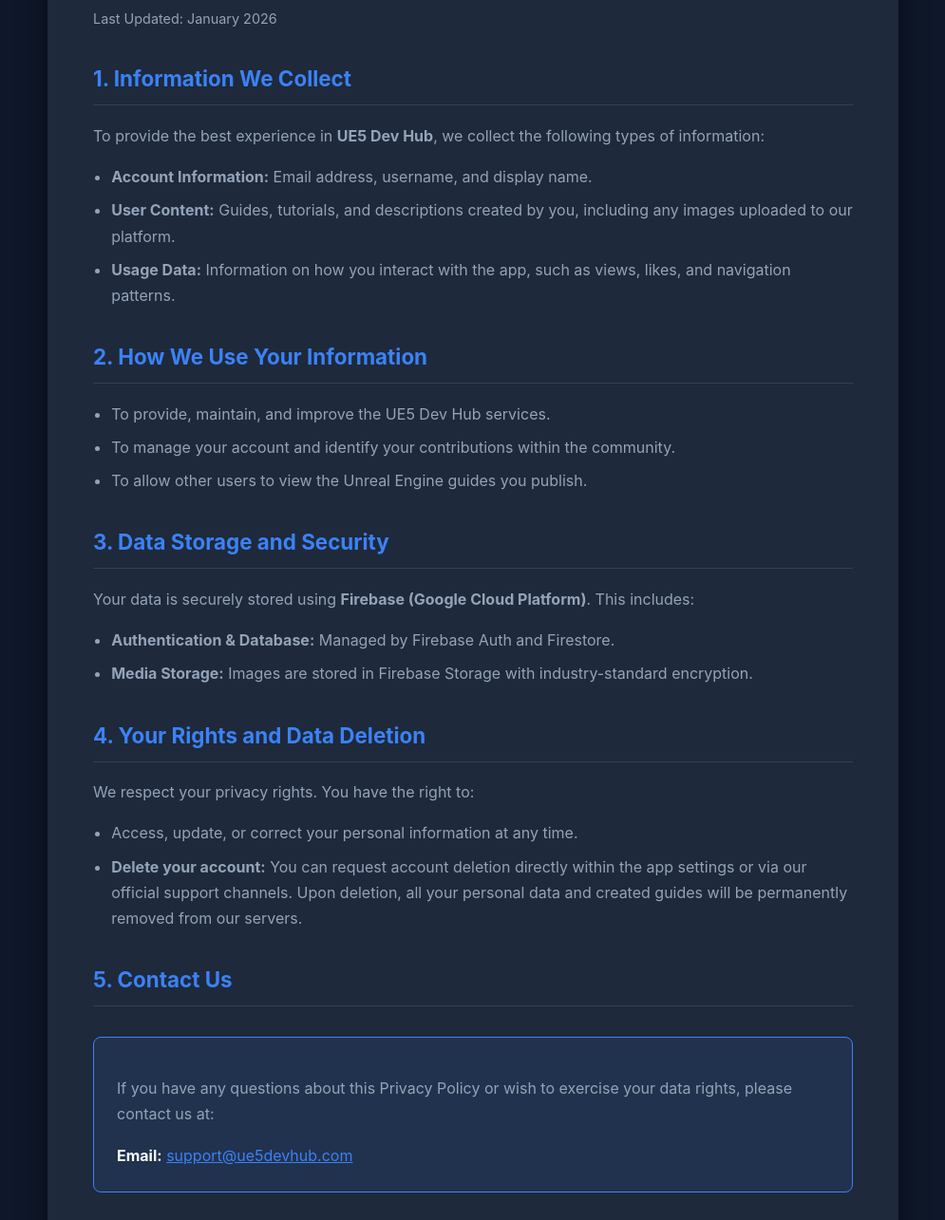
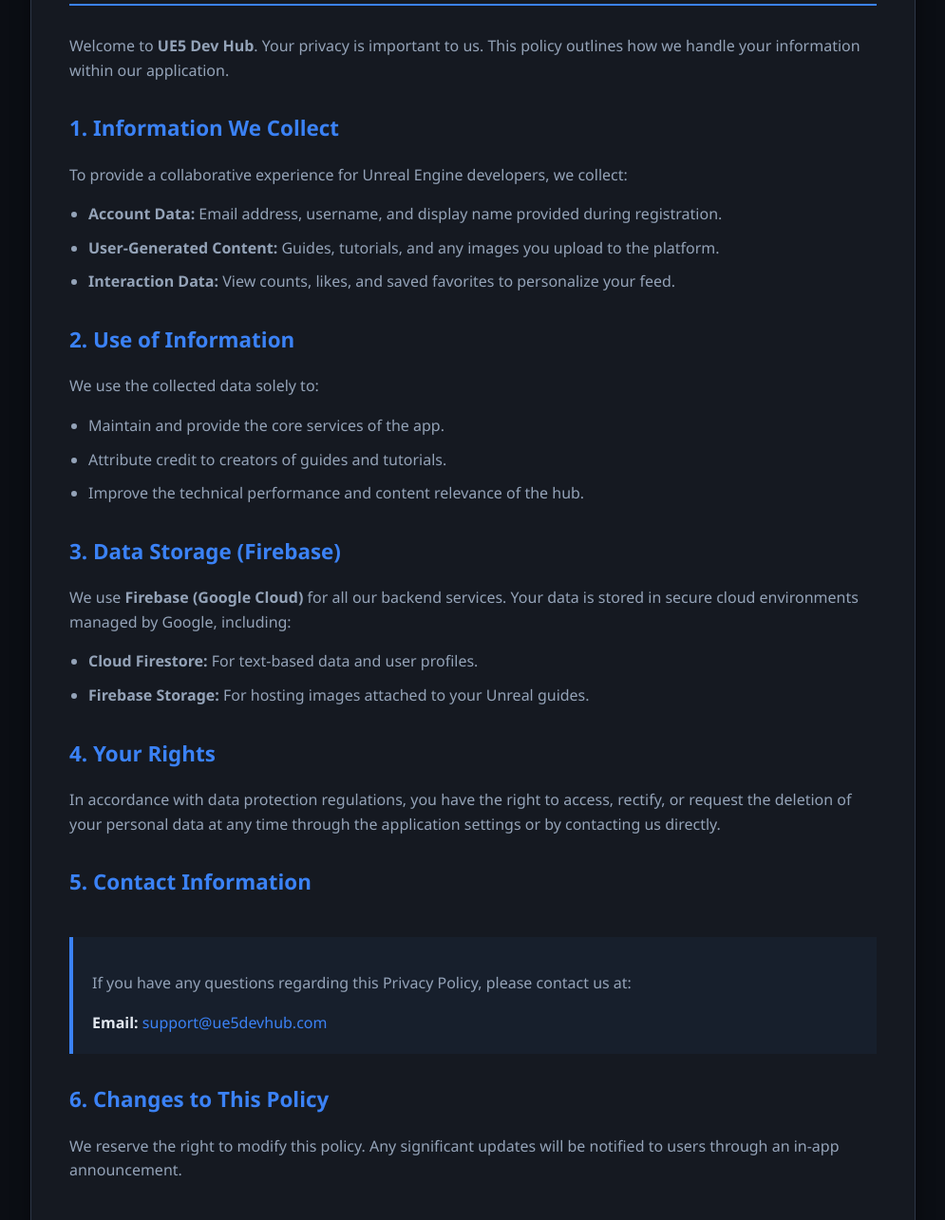
Before and after one commit to vicvasper/ue5devhub-privacy, a plain HTML site: page Index.html in a window 1280 px wide. Shown: the part 170-1455 px from the top of the page at 95% size, without its empty margins (142-1137 px from the left). Drawn offline with Linux system fonts and the light colour scheme.

Commit message:
Update Index.html

```diff
--- a/Index.html
+++ b/Index.html
@@ -6,122 +6,108 @@
     <title>Privacy Policy - UE5 Dev Hub</title>
     <style>
         :root {
-            --bg-color: #0f172a;
-            --card-bg: #1e293b;
-            --text-primary: #f8fafc;
-            --text-secondary: #94a3b8;
-            --accent-color: #3b82f6;
-            --border-color: #334155;
+            --bg-color: #0b0e14; /* Oscuro profundo estilo Unreal */
+            --card-bg: #151921;
+            --accent: #3b82f6;
+            --text-main: #e2e8f0;
+            --text-muted: #94a3b8;
+            --border: #2d3748;
         }
 
         body {
-            font-family: 'Inter', -apple-system, sans-serif;
+            font-family: 'Segoe UI', Tahoma, Geneva, Verdana, sans-serif;
             background-color: var(--bg-color);
-            color: var(--text-primary);
-            line-height: 1.7;
+            color: var(--text-main);
+            line-height: 1.6;
             margin: 0;
-            padding: 2rem 1rem;
+            padding: 40px 20px;
         }
 
         .container {
-            max-width: 800px;
+            max-width: 850px;
             margin: 0 auto;
-            background-color: var(--card-bg);
-            padding: 3rem;
-            border-radius: 12px;
-            box-shadow: 0 10px 30px rgba(0, 0, 0, 0.5);
+            background: var(--card-bg);
+            padding: 40px;
+            border-radius: 8px;
+            border: 1px solid var(--border);
+            box-shadow: 0 4px 20px rgba(0,0,0,0.4);
         }
 
-        h1 { font-size: 2.2rem; color: var(--text-primary); margin-bottom: 0.5rem; }
-        h2 { font-size: 1.4rem; color: var(--accent-color); margin-top: 2rem; border-bottom: 1px solid var(--border-color); padding-bottom: 0.5rem; }
-
-        .last-updated {
-            color: var(--text-secondary);
-            font-size: 0.9rem;
-            margin-bottom: 2rem;
+        header {
+            border-bottom: 2px solid var(--accent);
+            padding-bottom: 20px;
+            margin-bottom: 30px;
         }
 
-        ul { padding-left: 1.2rem; }
-        li { margin-bottom: 0.5rem; color: var(--text-secondary); }
+        h1 { margin: 0; font-size: 2rem; color: #fff; }
+        h2 { color: var(--accent); font-size: 1.4rem; margin-top: 30px; }
 
-        p { color: var(--text-secondary); }
+        p, li { color: var(--text-muted); font-size: 1rem; }
 
-        .contact-box {
-            background: rgba(59, 130, 246, 0.1);
-            border: 1px solid var(--accent-color);
-            padding: 1.5rem;
-            border-radius: 8px;
-            margin-top: 2rem;
+        .last-update { font-size: 0.85rem; font-style: italic; color: var(--accent); }
+
+        ul { padding-left: 20px; }
+        li { margin-bottom: 10px; }
+
+        .contact-card {
+            margin-top: 40px;
+            padding: 20px;
+            background: rgba(59, 130, 246, 0.05);
+            border-left: 4px solid var(--accent);
         }
 
-        .btn-back {
-            display: inline-block;
-            margin-bottom: 1.5rem;
-            color: var(--accent-color);
-            text-decoration: none;
-            font-weight: 600;
-        }
+        a { color: var(--accent); text-decoration: none; }
+        a:hover { text-decoration: underline; }
 
         @media (max-width: 600px) {
-            .container { padding: 1.5rem; }
+            .container { padding: 20px; }
         }
     </style>
 </head>
 <body>
 
 <div class="container">
+    <header>
         <h1>Privacy Policy</h1>
-        <p class="last-updated">Last Updated: January 2026</p>
+        <div class="last-update">Last Updated: January 2026</div>
+    </header>
 
-        <section>
+    <p>Welcome to <strong>UE5 Dev Hub</strong>. Your privacy is important to us. This policy outlines how we handle your information within our application.</p>
+
     <h2>1. Information We Collect</h2>
-            <p>To provide the best experience in <strong>UE5 Dev Hub</strong>, we collect the following types of information:</p>
+    <p>To provide a collaborative experience for Unreal Engine developers, we collect:</p>
     <ul>
-                <li><strong>Account Information:</strong> Email address, username, and display name.</li>
-                <li><strong>User Content:</strong> Guides, tutorials, and descriptions created by you, including any images uploaded to our platform.</li>
-                <li><strong>Usage Data:</strong> Information on how you interact with the app, such as views, likes, and navigation patterns.</li>
+        <li><strong>Account Data:</strong> Email address, username, and display name provided during registration.</li>
+        <li><strong>User-Generated Content:</strong> Guides, tutorials, and any images you upload to the platform.</li>
+        <li><strong>Interaction Data:</strong> View counts, likes, and saved favorites to personalize your feed.</li>
     </ul>
-        </section>
 
-        <section>
-            <h2>2. How We Use Your Information</h2>
+    <h2>2. Use of Information</h2>
+    <p>We use the collected data solely to:</p>
     <ul>
-                <li>To provide, maintain, and improve the UE5 Dev Hub services.</li>
-                <li>To manage your account and identify your contributions within the community.</li>
-                <li>To allow other users to view the Unreal Engine guides you publish.</li>
+        <li>Maintain and provide the core services of the app.</li>
+        <li>Attribute credit to creators of guides and tutorials.</li>
+        <li>Improve the technical performance and content relevance of the hub.</li>
     </ul>
-        </section>
 
-        <section>
-            <h2>3. Data Storage and Security</h2>
-            <p>Your data is securely stored using <strong>Firebase (Google Cloud Platform)</strong>. This includes:</p>
+    <h2>3. Data Storage (Firebase)</h2>
+    <p>We use <strong>Firebase (Google Cloud)</strong> for all our backend services. Your data is stored in secure cloud environments managed by Google, including:</p>
     <ul>
-                <li><strong>Authentication & Database:</strong> Managed by Firebase Auth and Firestore.</li>
-                <li><strong>Media Storage:</strong> Images are stored in Firebase Storage with industry-standard encryption.</li>
+        <li><strong>Cloud Firestore:</strong> For text-based data and user profiles.</li>
+        <li><strong>Firebase Storage:</strong> For hosting images attached to your Unreal guides.</li>
     </ul>
-        </section>
 
-        <section>
-            <h2>4. Your Rights and Data Deletion</h2>
-            <p>We respect your privacy rights. You have the right to:</p>
-            <ul>
-                <li>Access, update, or correct your personal information at any time.</li>
-                <li><strong>Delete your account:</strong> You can request account deletion directly within the app settings or via our official support channels. Upon deletion, all your personal data and created guides will be permanently removed from our servers.</li>
-            </ul>
-        </section>
+    <h2>4. Your Rights</h2>
+    <p>In accordance with data protection regulations, you have the right to access, rectify, or request the deletion of your personal data at any time through the application settings or by contacting us directly.</p>
 
-        <section>
-            <h2>5. Contact Us</h2>
-            <div class="contact-box">
-                <p>If you have any questions about this Privacy Policy or wish to exercise your data rights, please contact us at:</p>
-                <strong>Email:</strong> <a href="mailto:support@ue5devhub.com" style="color: var(--accent-color);">support@ue5devhub.com</a>
+    <h2>5. Contact Information</h2>
+    <div class="contact-card">
+        <p>If you have any questions regarding this Privacy Policy, please contact us at:</p>
+        <strong>Email:</strong> <a href="mailto:support@ue5devhub.com">support@ue5devhub.com</a>
     </div>
-        </section>
 
-        <section>
     <h2>6. Changes to This Policy</h2>
-            <p>We may update our Privacy Policy from time to time. We will notify you of any significant changes by posting the new policy within the app.</p>
-        </section>
+    <p>We reserve the right to modify this policy. Any significant updates will be notified to users through an in-app announcement.</p>
 </div>
 
 </body>
```
Lines whose indentation alone changed are shown as unchanged.
